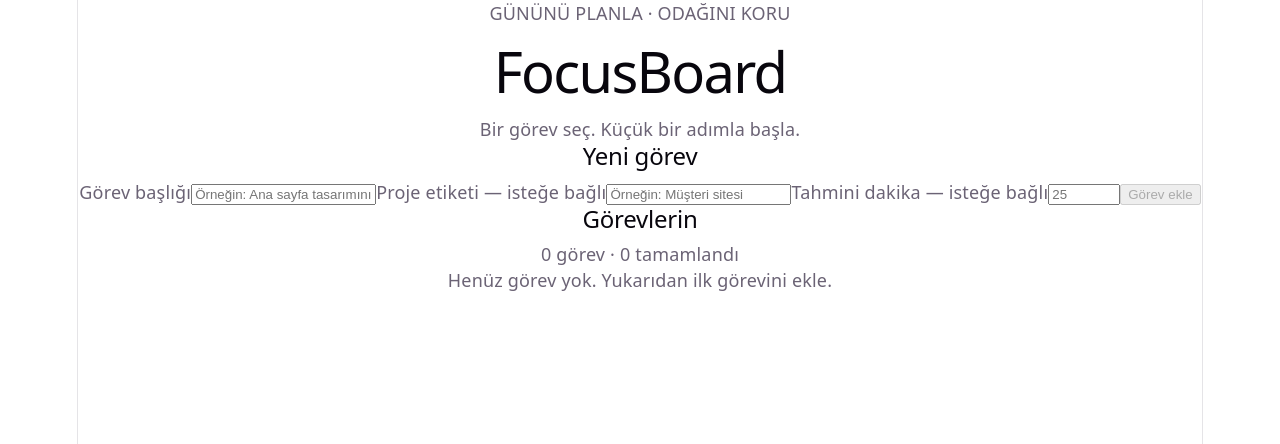
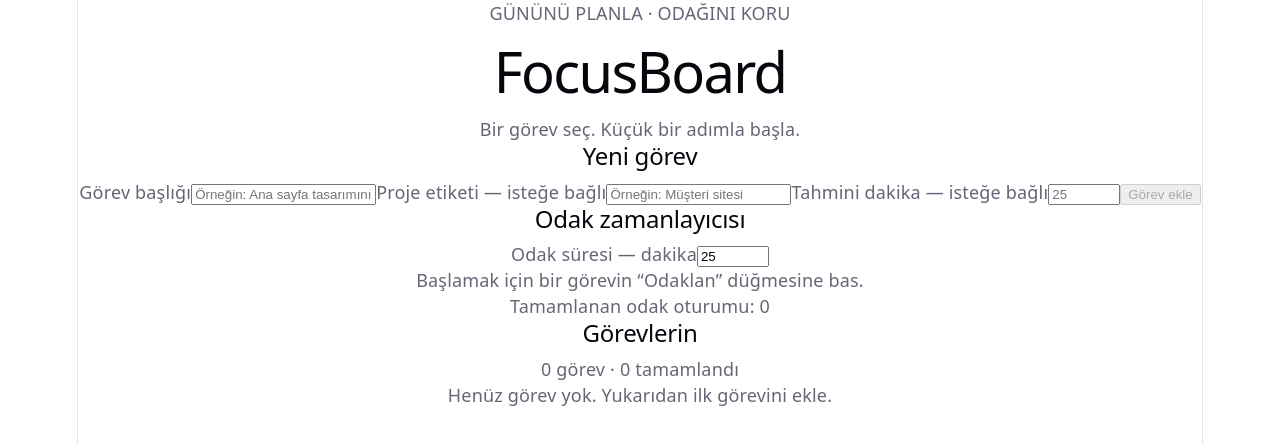
Before and after one commit to erenmeray2005-ship-it/focusboard, a React (Vite) app: page / in a window 1280 px wide. Shown: the top 444 px of the page. Built offline with nearby package versions, Linux system fonts and the light colour scheme.

Commit message:
feat: add persistent focus timer and session history

```diff
--- a/src/App.jsx
+++ b/src/App.jsx
@@ -1,4 +1,5 @@
 import { useEffect, useState } from 'react'
+import useFocusTimer from './useFocusTimer'
 
 function App() {
   const [tasks, setTasks] = useState(() => {
@@ -19,6 +20,15 @@ function App() {
   const [project, setProject] = useState('')
   const [estimate, setEstimate] = useState('')
   const [editingId, setEditingId] = useState(null)
+  const [focusMinutes, setFocusMinutes] = useState(25)
+const focus = useFocusTimer()
+
+const remainingSeconds = Math.ceil(focus.remainingMs / 1000)
+const timerText = `${Math.floor(remainingSeconds / 60)
+  .toString()
+  .padStart(2, '0')}:${(remainingSeconds % 60)
+  .toString()
+  .padStart(2, '0')}`
   const [storageError, setStorageError] = useState('')
 
 useEffect(() => {
@@ -156,6 +166,55 @@ useEffect(() => {
         </form>
       </section>
 
+      <section aria-labelledby="focus-heading">
+  <h2 id="focus-heading">Odak zamanlayıcısı</h2>
+
+  {focus.saveError && <p role="alert">{focus.saveError}</p>}
+
+  <label htmlFor="focus-minutes">Odak süresi — dakika</label>
+  <input
+    id="focus-minutes"
+    type="number"
+    min="1"
+    max="1440"
+    step="1"
+    value={focusMinutes}
+    disabled={Boolean(focus.timer)}
+    onChange={(event) => setFocusMinutes(event.target.value)}
+  />
+
+  {focus.timer ? (
+    <div>
+      <h3>{focus.timer.taskTitle}</h3>
+      <p style={{ fontSize: '3rem', fontWeight: 700 }}>
+        {timerText}
+      </p>
+      <p>
+        {focus.timer.status === 'paused'
+          ? 'Duraklatıldı'
+          : 'Odak oturumu devam ediyor'}
+      </p>
+
+      {focus.timer.status === 'running' ? (
+        <button type="button" onClick={focus.pause}>
+          Duraklat
+        </button>
+      ) : (
+        <button type="button" onClick={focus.resume}>
+          Devam et
+        </button>
+      )}
+
+      <button type="button" onClick={focus.cancel}>
+        Oturumu iptal et
+      </button>
+    </div>
+  ) : (
+    <p>Başlamak için bir görevin “Odaklan” düğmesine bas.</p>
+  )}
+
+  <p>Tamamlanan odak oturumu: {focus.sessions.length}</p>
+</section>
       <section aria-labelledby="tasks-heading">
         <h2 id="tasks-heading">Görevlerin</h2>
         <p>
@@ -190,9 +249,23 @@ useEffect(() => {
                   <p>Tahmin: {task.estimate} dakika</p>
                 )}
 
-                <button type="button" onClick={() => editTask(task)}>
-                  Düzenle
-                </button>
+                <button
+  type="button"
+  disabled={
+    task.completed ||
+    Boolean(focus.timer) ||
+    !Number.isInteger(Number(focusMinutes)) ||
+    Number(focusMinutes) < 1 ||
+    Number(focusMinutes) > 1440
+  }
+  onClick={() => focus.start(task, focusMinutes)}
+>
+  Odaklan
+</button>
+
+<button type="button" onClick={() => editTask(task)}>
+  Düzenle
+</button>
                 <button type="button" onClick={() => deleteTask(task.id)}>
                   Sil
                 </button>
--- /dev/null
+++ b/src/useFocusTimer.js
@@ -0,0 +1,161 @@
+import { useEffect, useState } from 'react'
+
+const STORAGE_KEY = 'focusboard.focus'
+
+function loadFocus() {
+  try {
+    const saved = JSON.parse(localStorage.getItem(STORAGE_KEY))
+
+    if (saved && Array.isArray(saved.sessions)) {
+      return {
+        timer: saved.timer ?? null,
+        sessions: saved.sessions,
+      }
+    }
+  } catch (error) {
+    console.error('Odak kayıtları okunamadı:', error)
+  }
+
+  return { timer: null, sessions: [] }
+}
+
+function finishIfDue(current, now) {
+  const timer = current.timer
+
+  if (!timer || timer.status !== 'running' || now < timer.endsAt) {
+    return current
+  }
+
+  return {
+    timer: null,
+    sessions: [
+      ...current.sessions,
+      {
+        id: timer.id,
+        taskId: timer.taskId,
+        taskTitle: timer.taskTitle,
+        durationMs: timer.durationMs,
+        finishedAt: timer.endsAt,
+      },
+    ],
+  }
+}
+
+export default function useFocusTimer() {
+  const [focus, setFocus] = useState(loadFocus)
+  const [now, setNow] = useState(Date.now)
+  const [saveError, setSaveError] = useState('')
+
+  useEffect(() => {
+    const interval = setInterval(() => {
+      const time = Date.now()
+      setNow(time)
+      setFocus((current) => finishIfDue(current, time))
+    }, 250)
+
+    return () => clearInterval(interval)
+  }, [])
+
+  useEffect(() => {
+    try {
+      localStorage.setItem(STORAGE_KEY, JSON.stringify(focus))
+      setSaveError('')
+    } catch (error) {
+      console.error('Odak kayıtları kaydedilemedi:', error)
+      setSaveError('Odak kayıtları kaydedilemiyor.')
+    }
+  }, [focus])
+
+  function start(task, minutes) {
+    const durationMs = Number(minutes) * 60 * 1000
+
+    if (!Number.isFinite(durationMs) || durationMs < 60000) return
+    if (durationMs > 1440 * 60 * 1000) return
+
+    const time = Date.now()
+    setNow(time)
+
+    setFocus((current) => {
+      const updated = finishIfDue(current, time)
+      if (updated.timer) return updated
+
+      return {
+        ...updated,
+        timer: {
+          id: crypto.randomUUID(),
+          taskId: task.id,
+          taskTitle: task.title,
+          durationMs,
+          remainingMs: durationMs,
+          endsAt: time + durationMs,
+          status: 'running',
+        },
+      }
+    })
+  }
+
+  function pause() {
+    const time = Date.now()
+    setNow(time)
+
+    setFocus((current) => {
+      const updated = finishIfDue(current, time)
+      const timer = updated.timer
+      if (!timer || timer.status !== 'running') return updated
+
+      return {
+        ...updated,
+        timer: {
+          ...timer,
+          remainingMs: Math.max(0, timer.endsAt - time),
+          endsAt: null,
+          status: 'paused',
+        },
+      }
+    })
+  }
+
+  function resume() {
+    const time = Date.now()
+    setNow(time)
+
+    setFocus((current) => {
+      const timer = current.timer
+      if (!timer || timer.status !== 'paused') return current
+
+      return {
+        ...current,
+        timer: {
+          ...timer,
+          endsAt: time + timer.remainingMs,
+          status: 'running',
+        },
+      }
+    })
+  }
+
+  function cancel() {
+    setFocus((current) => {
+      const updated = finishIfDue(current, Date.now())
+      return { ...updated, timer: null }
+    })
+  }
+
+  const timer = focus.timer
+  const remainingMs = timer
+    ? timer.status === 'running'
+      ? Math.max(0, timer.endsAt - now)
+      : timer.remainingMs
+    : 0
+
+  return {
+    timer,
+    sessions: focus.sessions,
+    remainingMs,
+    saveError,
+    start,
+    pause,
+    resume,
+    cancel,
+  }
+}
```
